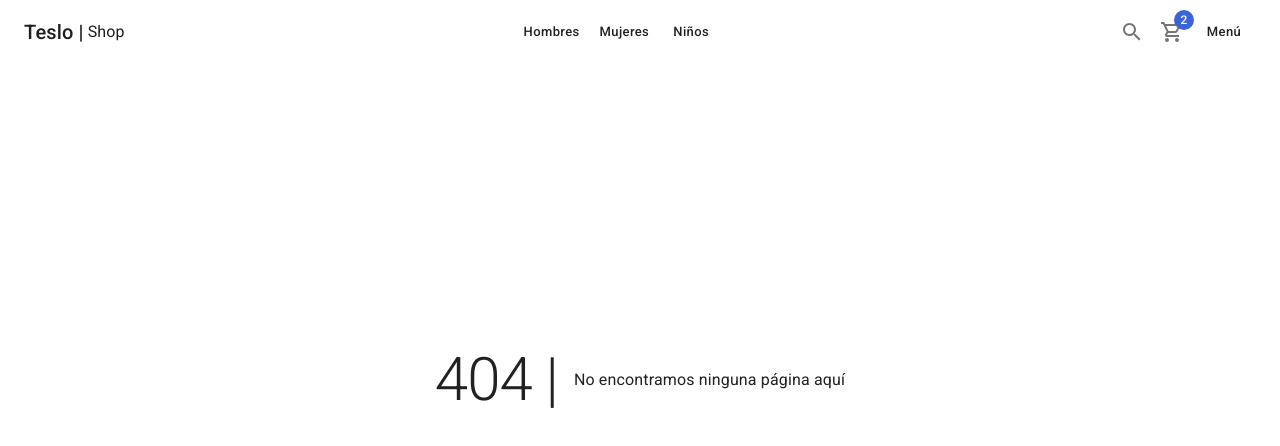
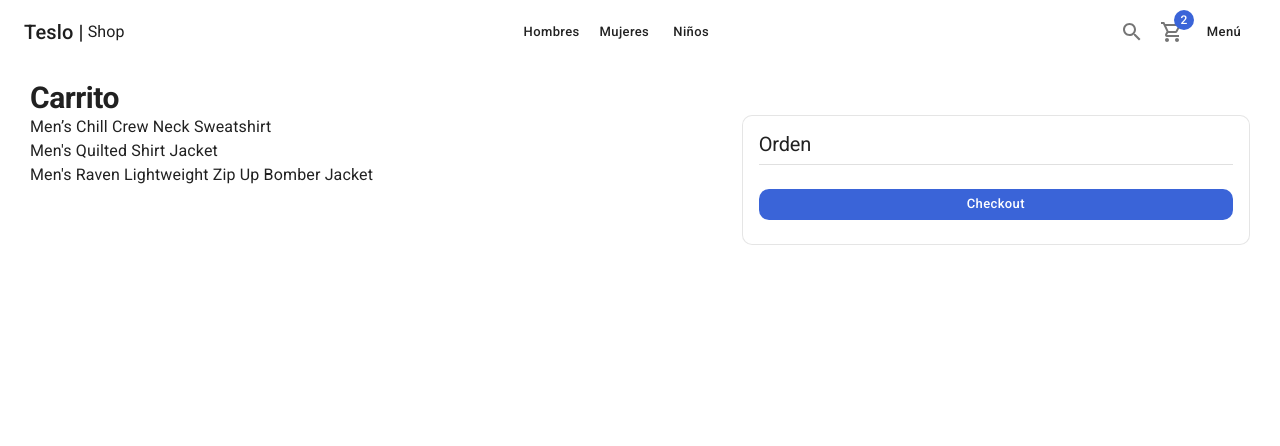
Before and after one commit to FelipeMerchan/teslo-shop, a Next.js app: page /cart in a window 1280 px wide. Before the commit this address had no page. Shown: the top 446 px of the page. Built offline with nearby package versions, Linux system fonts and the light colour scheme.

Commit message:
188. Pagina de carrito de compras

```diff
--- /dev/null
+++ b/components/cart/CartList.tsx
@@ -0,0 +1,21 @@
+import { Typography } from '@mui/material';
+import { FC } from 'react';
+import { initialData } from '../../database/products';
+
+const productsInCart = [
+    initialData.products[0],
+    initialData.products[1],
+    initialData.products[2],
+]
+
+export const CartList: FC = () => {
+  return (
+    <>
+        {
+            productsInCart.map(product => (
+                <Typography key={product.slug}>{product.title}</Typography>
+            ))
+        }
+    </>
+  )
+}
--- /dev/null
+++ b/components/cart/index.ts
@@ -0,0 +1 @@
+export * from './CartList';
--- /dev/null
+++ b/pages/cart/index.tsx
@@ -0,0 +1,38 @@
+import { Box, Button, Card, CardContent, Divider, Grid, Typography } from '@mui/material';
+
+import { CartList } from '../../components/cart';
+import { ShopLayout } from '../../components/layouts';
+
+const CartPage = () => {
+  return (
+    <ShopLayout title='Carrito - 3' pageDescription='Carrito de compras de la tienda'>
+        <Typography variant='h1' component='h1'>Carrito</Typography>
+
+        <Grid container>
+            <Grid item xs={12} sm={7}>
+                <CartList />
+            </Grid>
+            <Grid item xs={12} sm={5}>
+                <Card className='summary-card'>
+                    <CardContent>
+                        <Typography variant='h2'>Orden</Typography>
+                        <Divider sx={{ my: 1 }} />
+                        {/* Order Summary */}
+                        <Box sx={{ mt: 3 }}>
+                            <Button
+                                className='circular-btn'
+                                color='secondary'
+                                fullWidth
+                            >
+                                Checkout
+                            </Button>
+                        </Box>
+                    </CardContent>
+                </Card>
+            </Grid>
+        </Grid>
+    </ShopLayout>
+  )
+}
+
+export default CartPage
```
